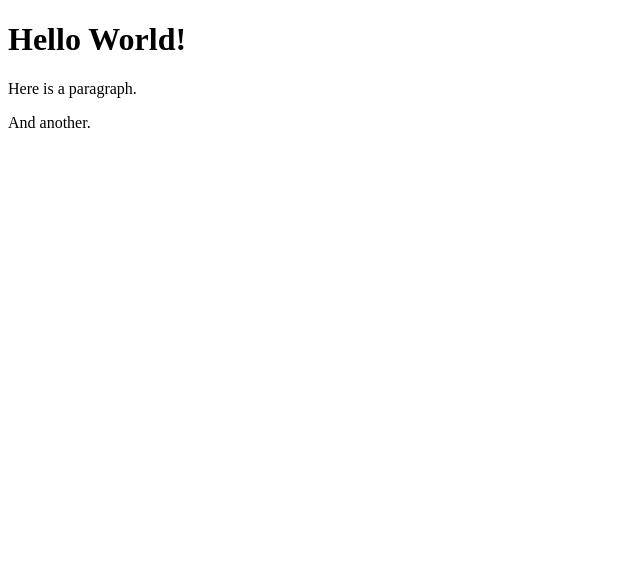
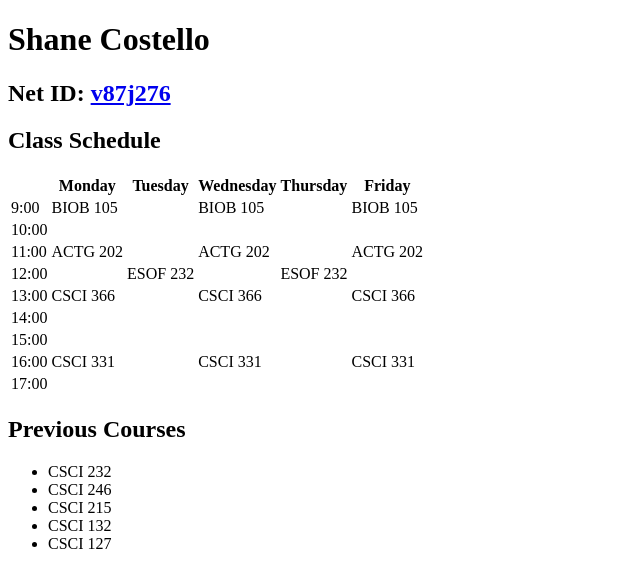
Before and after one commit to ShaneCost/ShaneCost.github.io, a plain HTML site: page index.html in a window 1280 px wide. Shown: the whole page, without its empty margins (0-640 px from the left). Drawn offline with Linux system fonts and the light colour scheme.

Commit message:
Add files via upload

```diff
--- a/index.html
+++ b/index.html
@@ -2,20 +2,74 @@
 <html>
 <head>
     <meta charset="UTF-8" />
-    <title>Demo</title>
+    <title>Assingment 1</title>
 </head>
 <body>
     <h1>
-        Hello World!
+        Shane Costello
     </h1>
 
-    <p>
-        Here is a paragraph.
-    </p>
+    <h2>
+        Net ID: <a href="https://github.com/ShaneCost/ShaneCost.github.io">v87j276</a>
+    </h2>
 
-    <p>
-        And another.
-    </p>
+    <h2>
+        Class Schedule
+    </h2>
+
+    <table>
+        <tr>
+               <td></td>     <th>Monday</th> <th>Tuesday</th> <th>Wednesday</th> <th>Thursday</th> <th>Friday</th>
+        </tr>
+
+        <tr>
+            <td> 9:00 </td> <td>BIOB 105</td>  <td> </td>      <td>BIOB 105</td>     <td> </td>    <td>BIOB 105</td>
+        </tr>
+
+        <tr>
+            <td> 10:00 </td> <td></td> <td></td> <td></td> <td></td> <td></td>
+        </tr>
+
+        <tr>
+            <td> 11:00 </td> <td>ACTG 202</td>  <td> </td>     <td>ACTG 202</td>     <td> </td>     <td>ACTG 202</td>
+        </tr>
+
+        <tr>
+            <td> 12:00 </td>    <td> </td> <td>ESOF 232</td>      <td> </td>       <td>ESOF 232</td> <td></td>
+        </tr>
+
+        <tr>
+            <td> 13:00 </td> <td>CSCI 366</td>  <td> </td>     <td>CSCI 366</td>      <td> </td>    <td>CSCI 366</td>
+        </tr>
+
+        <tr>
+            <td> 14:00 </td> <td></td> <td></td> <td></td> <td></td> <td></td>
+        </tr>
+
+        <tr>
+            <td> 15:00 </td> <td></td> <td></td> <td></td> <td></td> <td></td>
+        </tr>
+
+        <tr>
+            <td> 16:00 </td> <td>CSCI 331</td>  <td> </td>     <td>CSCI 331</td>     <td> </td>      <td>CSCI 331</td>
+        </tr>
+
+        <tr>
+            <td> 17:00 </td> <td></td> <td></td> <td></td> <td></td> <td></td>
+        </tr>
+    </table>
+
+    <h2>
+        Previous Courses
+    </h2>
+
+    <ul>
+        <li>CSCI 232</li>
+        <li>CSCI 246</li>
+        <li>CSCI 215</li>
+        <li>CSCI 132</li>
+        <li>CSCI 127</li>
+    </ul>
 
 </body>
 </html>
```
